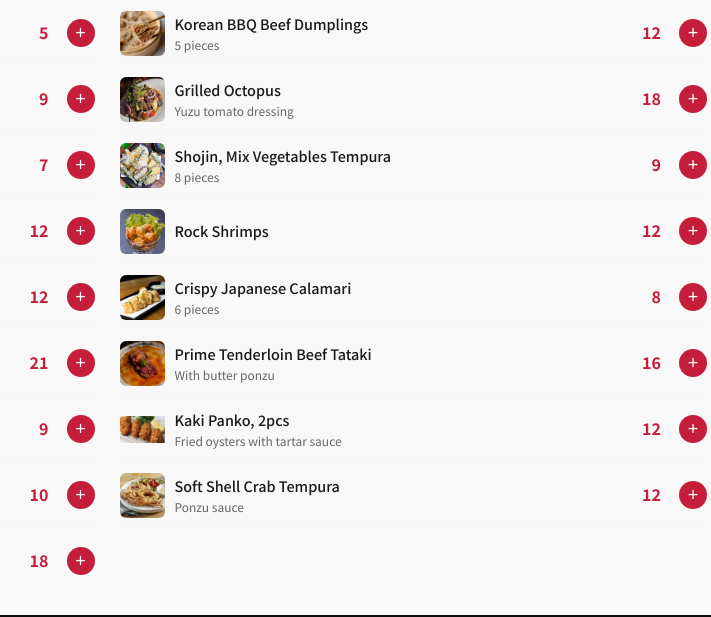
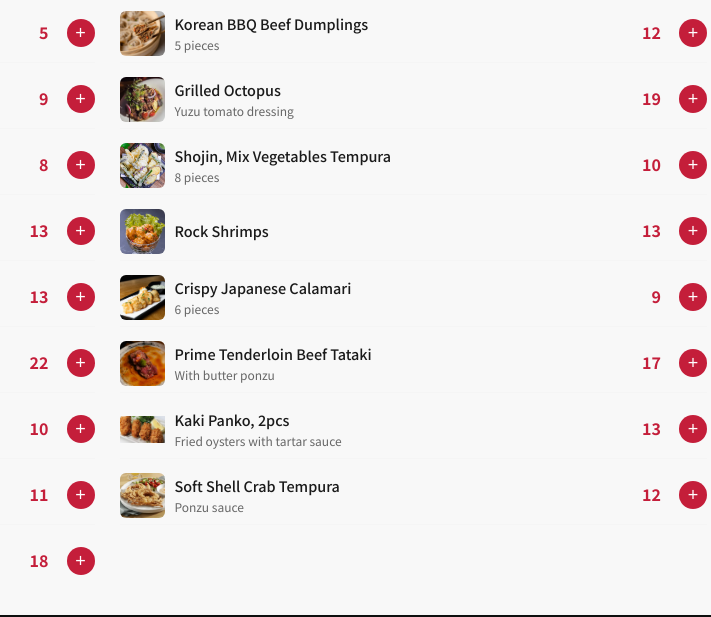
Before and after one commit to yousefryounis/usuba, a plain HTML site: page index.html in a window 1280 px wide. Shown: the part 1669-2286 px from the top of the page, 533-1244 px from the left. Drawn offline with Linux system fonts and the light colour scheme.

Commit message:
feat: update prices for hot starters menu items

```diff
--- a/index.html
+++ b/index.html
@@ -1401,7 +1401,7 @@
                         <div class="item-name">Grilled Octopus</div>
                         <div class="item-description">Yuzu tomato dressing</div>
                     </div>
-                    <div class="item-price">18</div>
+                    <div class="item-price">19</div>
                 </div>
                 <div class="menu-item"><img loading="lazy" src="webp-images/hot-starters/salmon-panko.webp"
                         alt="Menu item" class="item-image">
@@ -1409,7 +1409,7 @@
                         <div class="item-name">Salmon Panko Bites with Tartare Sauce</div>
                         <div class="item-description">6 pieces</div>
                     </div>
-                    <div class="item-price">7</div>
+                    <div class="item-price">8</div>
                 </div>
                 <div class="menu-item"><img loading="lazy" src="webp-images/hot-starters/shojin.webp" alt="Menu item"
                         class="item-image">
@@ -1417,7 +1417,7 @@
                         <div class="item-name">Shojin, Mix Vegetables Tempura</div>
                         <div class="item-description">8 pieces</div>
                     </div>
-                    <div class="item-price">9</div>
+                    <div class="item-price">10</div>
                 </div>
                 <div class="menu-item"><img loading="lazy" src="webp-images/hot-starters/dynamite-shrimps.webp"
                         alt="Menu item" class="item-image">
@@ -1425,14 +1425,14 @@
                         <div class="item-name">Dynamite Shrimps</div>
                         <div class="item-description">8 pieces</div>
                     </div>
-                    <div class="item-price">12</div>
+                    <div class="item-price">13</div>
                 </div>
                 <div class="menu-item"><img loading="lazy" src="webp-images/hot-starters/rock-shrimps.webp"
                         alt="Menu item" class="item-image">
                     <div class="item-info">
                         <div class="item-name">Rock Shrimps</div>
                     </div>
-                    <div class="item-price">12</div>
+                    <div class="item-price">13</div>
                 </div>
                 <div class="menu-item"><img loading="lazy" src="webp-images/hot-starters/sweet-chili-shrimps.webp"
                         alt="Menu item" class="item-image">
@@ -1440,7 +1440,7 @@
                         <div class="item-name">Sweet Chilli Shrimps</div>
                         <div class="item-description">8 pieces</div>
                     </div>
-                    <div class="item-price">12</div>
+                    <div class="item-price">13</div>
                 </div>
                 <div class="menu-item"><img loading="lazy" src="webp-images/hot-starters/crispy-calamari.webp"
                         alt="Menu item" class="item-image">
@@ -1448,14 +1448,14 @@
                         <div class="item-name">Crispy Japanese Calamari</div>
                         <div class="item-description">6 pieces</div>
                     </div>
-                    <div class="item-price">8</div>
+                    <div class="item-price">9</div>
                 </div>
                 <div class="menu-item"><img loading="lazy" src="webp-images/hot-starters/miso-black-cod.webp"
                         alt="Menu item" class="item-image">
                     <div class="item-info">
                         <div class="item-name">Miso Black Cod</div>
                     </div>
-                    <div class="item-price">21</div>
+                    <div class="item-price">22</div>
                 </div>
                 <div class="menu-item"><img loading="lazy" src="webp-images/hot-starters/beef-tataki.webp"
                         alt="Menu item" class="item-image">
@@ -1463,14 +1463,14 @@
                         <div class="item-name">Prime Tenderloin Beef Tataki</div>
                         <div class="item-description">With butter ponzu</div>
                     </div>
-                    <div class="item-price">16</div>
+                    <div class="item-price">17</div>
                 </div>
                 <div class="menu-item"><img loading="lazy" src="webp-images/hot-starters/karaage.webp" alt="Menu item"
                         class="item-image">
                     <div class="item-info">
                         <div class="item-name">Kara Age, Japanese Style Fried Chicken</div>
                     </div>
-                    <div class="item-price">9</div>
+                    <div class="item-price">10</div>
                 </div>
                 <div class="menu-item"><img loading="lazy" src="images/hot-starters/kaki-panko.jpeg" alt="Menu item"
                         class="item-image">
@@ -1478,7 +1478,7 @@
                         <div class="item-name">Kaki Panko, 2pcs</div>
                         <div class="item-description">Fried oysters with tartar sauce</div>
                     </div>
-                    <div class="item-price">12</div>
+                    <div class="item-price">13</div>
                 </div>
                 <div class="menu-item"><img loading="lazy" src="webp-images/hot-starters/oyster-mushrooms.webp"
                         alt="Menu item" class="item-image">
@@ -1486,7 +1486,7 @@
                         <div class="item-name">Grilled Oyster Mushrooms</div>
                         <div class="item-description">With garlic lemon mustard sauce</div>
                     </div>
-                    <div class="item-price">10</div>
+                    <div class="item-price">11</div>
                 </div>
                 <div class="menu-item"><img loading="lazy" src="webp-images/hot-starters/crab-tempura.webp"
                         alt="Menu item" class="item-image">
```
